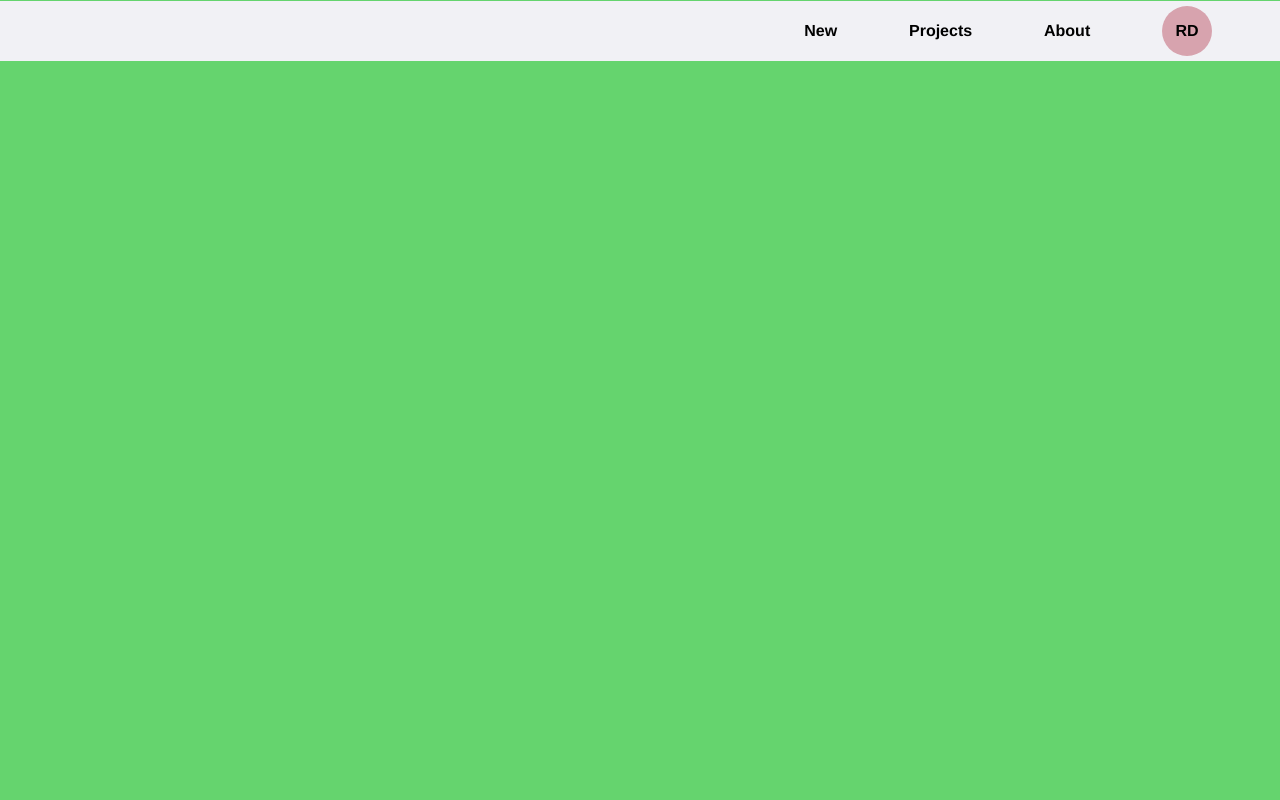
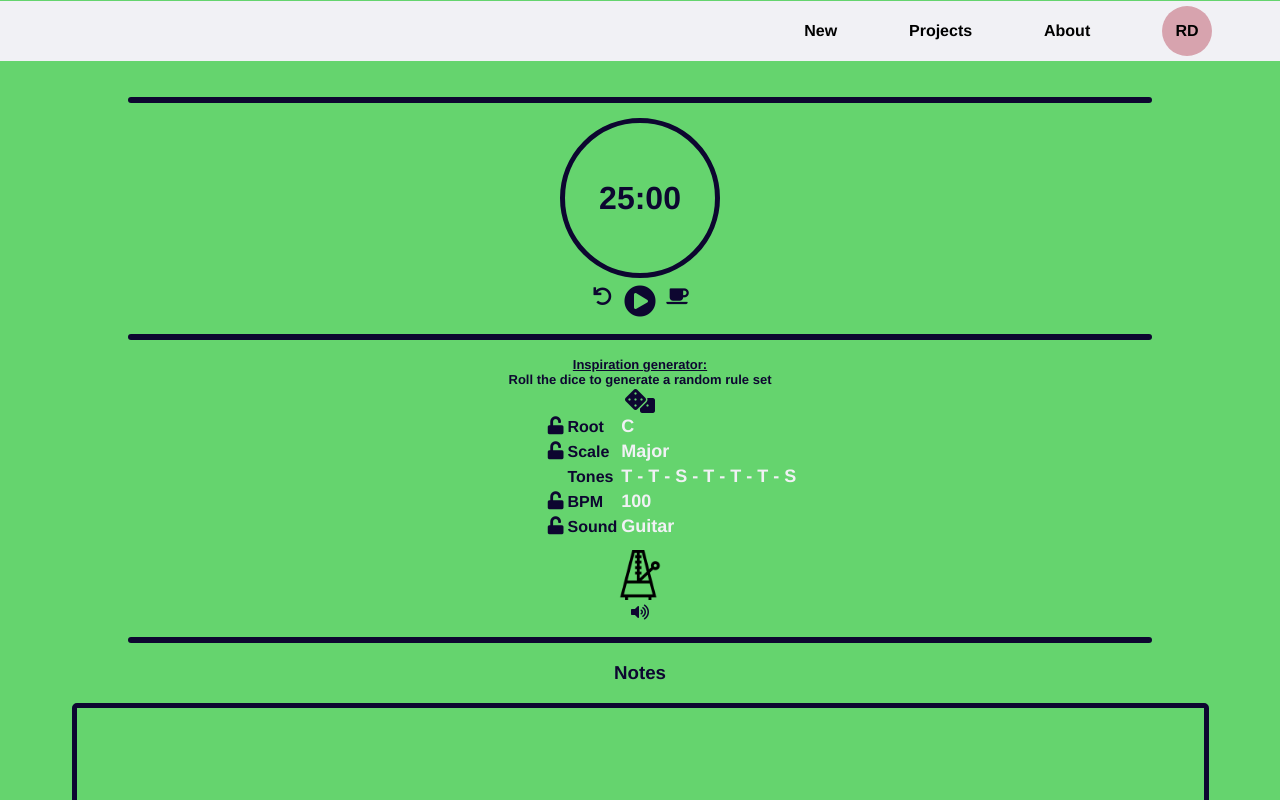
Before and after one commit to fxcircus/ai-music-producer, a React (Create React App) app: page /projects/1 in a window 1280 px wide. Shown: the top 800 px of the page. Built offline with nearby package versions, Linux system fonts and the light colour scheme.

Commit message:
route for id (need to fix to useParams in the future

```diff
--- a/src/App.tsx
+++ b/src/App.tsx
@@ -19,6 +19,7 @@ export default function App(): any  {
         <Route path="/" element={ <Home setResult={setResult} /> } />
         <Route path="/project" element={ <CurrentProject result={result}  /> } />
         <Route path="/about" element={ <AboutPage /> } />
+        <Route path="/projects/:id" element={ <CurrentProject result='id' /> } />
       </Routes>
     </BrowserRouter>
   );
--- a/src/components/Divider/Divider.tsx
+++ b/src/components/Divider/Divider.tsx
@@ -1,8 +1,8 @@
 import React from 'react';
-import './Divider.css'; // Import the CSS file
+import './Divider.css';
 
 const Divider: React.FC = () => {
-  return <div className="divider"></div>; // Use the CSS class
+  return <div className="divider"></div>;
 };
 
 export default Divider;
```
